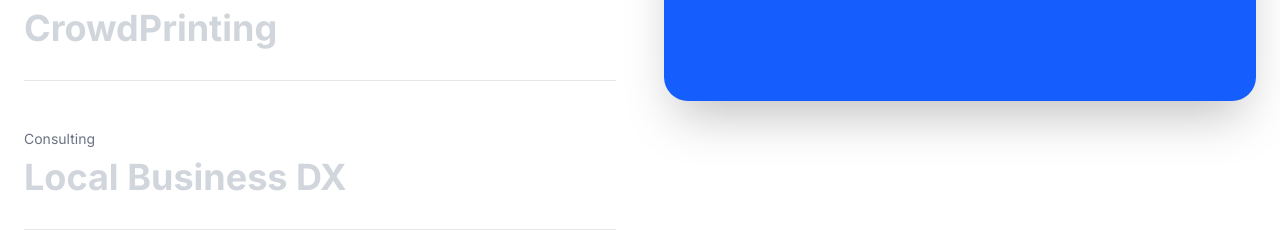
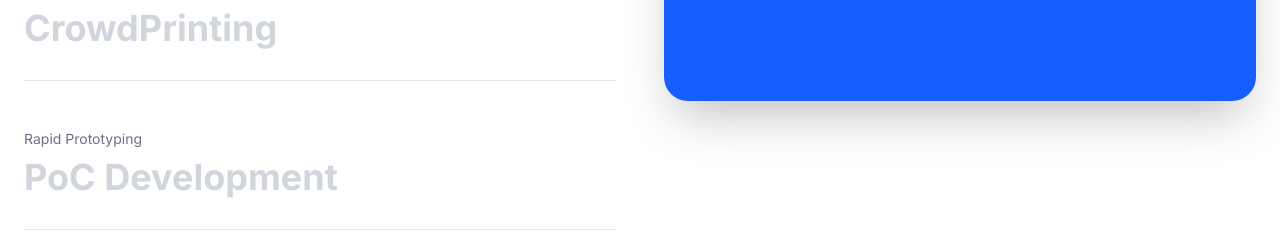
Before and after one commit to KuranosukeOhta/northerns-lab-corporate-site, a Next.js app: page / in a window 1280 px wide. Shown: the part 1683-1930 px from the top of the page. Built offline with nearby package versions, Linux system fonts and the light colour scheme.

Commit message:
feat: Local Business DX を PoC Development に変更、Contactボタンでお問い合わせへ遷移

```diff
--- a/src/components/projects/ProjectHoverReveal.tsx
+++ b/src/components/projects/ProjectHoverReveal.tsx
@@ -47,13 +47,14 @@ const projects = [
   },
   {
     id: 5,
-    title: "Local Business DX",
-    category: "Consulting",
-    description: "地域企業のデジタル化を包括的にサポート。Webサイト制作からSNS運用、業務効率化まで。",
+    title: "PoC Development",
+    category: "Rapid Prototyping",
+    description: "アイデアを素早く形に。最短1週間でプロトタイプを開発し、ビジネス検証をスピーディにサポートします。",
     icon: <Code className="w-12 h-12" />,
     color: "bg-emerald-600",
     textColor: "text-white",
-    href: "#"
+    href: "#contact",
+    isContact: true
   }
 ];
 
@@ -185,6 +186,22 @@ export default function ProjectHoverReveal() {
                     </p>
                   </motion.div>
 
+                  {activeProject.isContact ? (
+                    <motion.button
+                      onClick={() => {
+                        const element = document.getElementById('contact');
+                        if (element) {
+                          element.scrollIntoView({ behavior: 'smooth', block: 'start' });
+                        }
+                      }}
+                      initial={{ y: 20, opacity: 0 }}
+                      animate={{ y: 0, opacity: 1 }}
+                      transition={{ delay: 0.4 }}
+                      className="px-8 py-3 bg-white text-black rounded-full font-bold hover:bg-gray-100 transition-colors flex items-center gap-2 cursor-pointer"
+                    >
+                      Contact <ArrowRight className="w-4 h-4" />
+                    </motion.button>
+                  ) : (
                     <motion.a
                       href={activeProject.href}
                       target="_blank"
@@ -196,6 +213,7 @@ export default function ProjectHoverReveal() {
                     >
                       View Project <ArrowRight className="w-4 h-4" />
                     </motion.a>
+                  )}
                 </div>
               </motion.div>
             </AnimatePresence>
```
Lines whose indentation alone changed are shown as unchanged.
